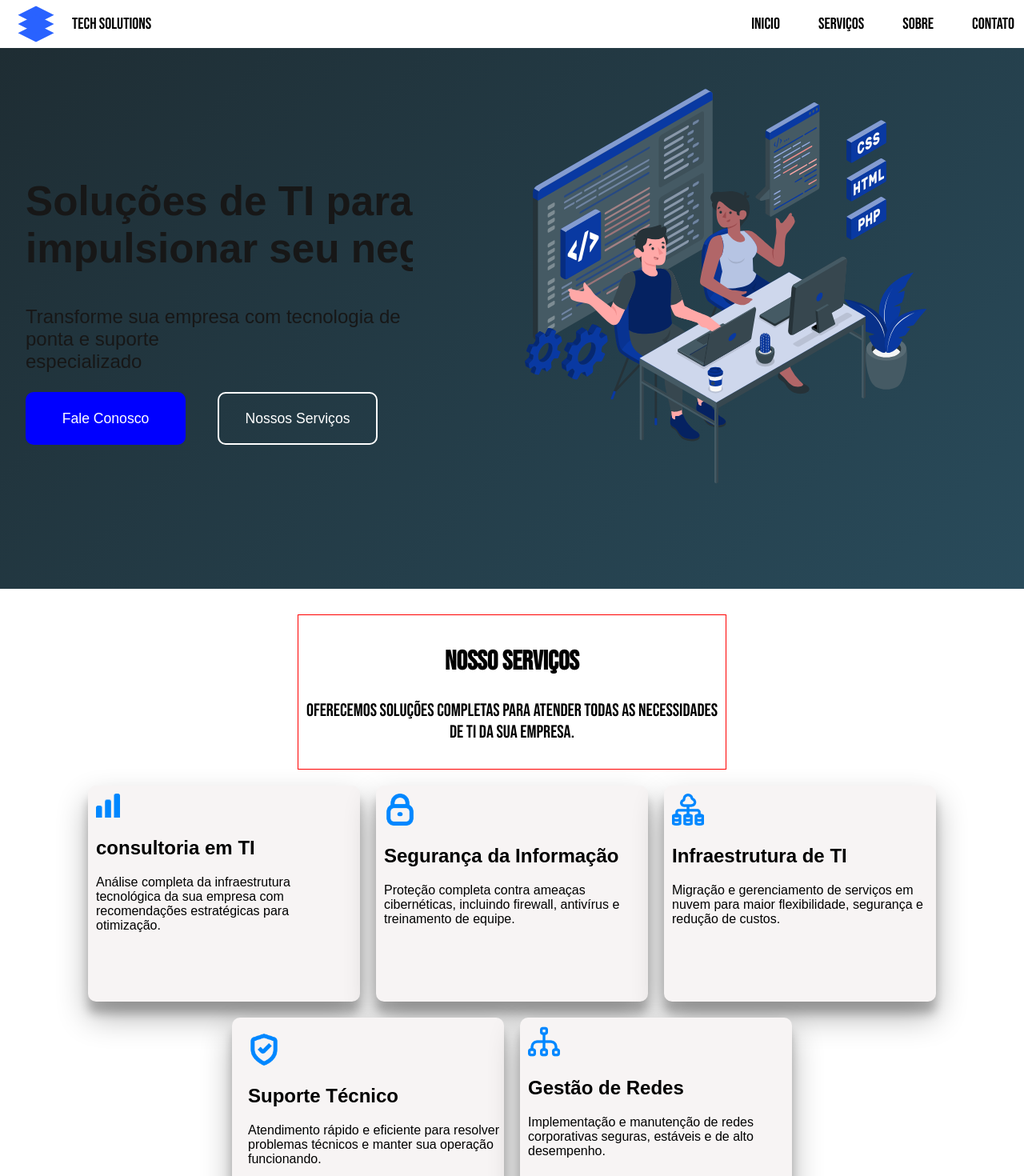
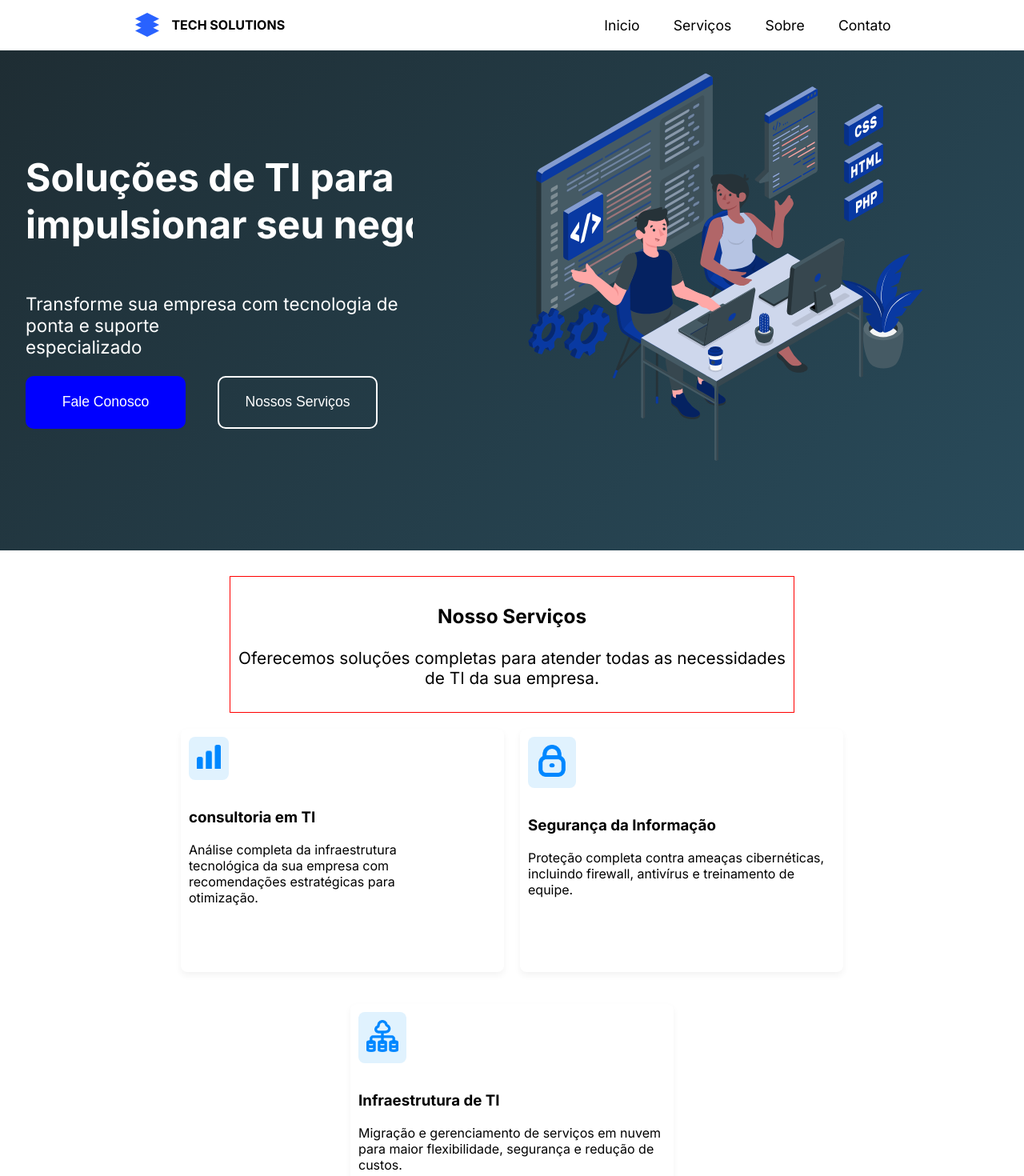
Before and after one commit to renanfranca27/tech, a Next.js app: page / in a window 1280 px wide. Shown: the top 1470 px of the page at 80% size. Built offline with nearby package versions, Linux system fonts and the light colour scheme.

Commit message:
ajuste em cad e menu

```diff
--- a/src/app/layout.js
+++ b/src/app/layout.js
@@ -1,7 +1,7 @@
-import { Roboto } from 'next/font/google'
+import { Inter, Roboto } from 'next/font/google'
 import "./globals.css";
 
-const roboto = Roboto({
+const roboto = Inter({
   weight: '400',
   subsets: ['latin'],
 })
--- a/src/app/page.js
+++ b/src/app/page.js
@@ -9,8 +9,8 @@ export default function Home() {
       {/* Menu com estrutura correta */}
       <div className={styles.menu}>
         <section className={styles.navbar}>
-          <Image src="/icone.svg" alt="Descrição da imagem" width={90} height={60} />
-          TECH SOLUTIONS
+          <Image src="/icone.svg" alt="Descrição da imagem" width={60} height={40} />
+           <h4>TECH SOLUTIONS </h4>
         </section>
         <ul className={styles.menubar}>
           <li>Inicio</li>
@@ -38,7 +38,7 @@ export default function Home() {
 
           {/* Imagem */}
           <section className={styles.heroImage}>
-            <Image src="/programming-amico.svg" alt="Descrição da imagem" width={700} height={550} />
+            <Image src="/programming-amico.svg" alt="Descrição da imagem" width={700} height={540} />
           </section>
         </div>
       </div>
--- a/src/app/page.module.css
+++ b/src/app/page.module.css
@@ -1,5 +1,5 @@
 
-@import url('https://fonts.googleapis.com/css2?family=Arimo:ital,wght@0,400..700;1,400..700&family=Bebas+Neue&family=Lexend:wght@100..900&display=swap');
+@import url('https://fonts.googleapis.com/css2?family=Inter:ital,opsz,wght@0,14..32,100..900;1,14..32,100..900&display=swap');
 :root {
   margin: 0;
   padding: 0;
@@ -13,19 +13,18 @@ body {
 
 /* Menu de navegação */
 .menu {
-  font-size: 20px;
   display: flex;
-  justify-content:space-between;
+  gap: 2.4em !important;
+  justify-content:space-around;
   cursor: pointer;
   align-items: center;
-  color: black;
+  color: rgb(0, 0, 0);
   position: fixed;
   background: white;
   width: 100%;
-   font-family: "Bebas Neue", sans-serif;
-  font-weight: 500;
-  font-style: normal;
+   font-family: "Inter", sans-serif;
 }
+
 .navbar{
 
   align-items: center;
@@ -34,6 +33,8 @@ body {
   justify-content: center;
 }
 .menubar{
+  font-family: "Inter", sans-serif;
+  font-size: 1.1rem;
   margin: 12px;
   list-style: none;
   display: flex;
@@ -43,7 +44,7 @@ body {
 /* Cabeçalho com gradiente */
 .head {
   width: 100%;
-  height: 46rem;
+  height: 43rem;
   background: linear-gradient(135deg, #1E2C32 0%, #294B5B 100%);
   display: flex;
   justify-content: center;
@@ -64,16 +65,20 @@ display: flex;
  flex: 1;
   min-width: 400px;
   flex-shrink: 0;
+  color: white;
+  display: flex;
+  flex-direction: column;
+  font-family: "Inter", sans-serif;
 }
 
 .texto h1 {
-  font-size: 3.2rem;
+  font-size: 3rem;
   overflow: hidden;
   white-space: nowrap; /* CORREÇÃO: text-wrap -> white-space */
 }
 
 .texto p {
-  font-size: 1.5rem;
+  font-size: 1.4rem;
   margin-top: 1rem;
 }
 
--- a/src/components/main/Main.js
+++ b/src/components/main/Main.js
@@ -5,9 +5,9 @@ export default function Main(){
     return(
         <div className="main">
   <div className="TextoMain">
-      <h2>
+      <h3>
         Nosso Serviços
-      </h2>
+      </h3>
       <p>
         Oferecemos soluções completas para atender todas as necessidades <br/> de TI da sua empresa.
       </p>
@@ -23,9 +23,9 @@ export default function Main(){
 
   </div>
   <div className="conteudo">
-  <h2>
+  <h3>
     consultoria em TI
-  </h2>
+  </h3>
 <p>
   Análise completa da infraestrutura<br/> tecnológica da sua empresa com <br/> recomendações estratégicas para<br/> otimização.
 </p>
@@ -46,9 +46,9 @@ export default function Main(){
           />
         </div>
         <div className="conteudo">
-          <h2>
+          <h3>
             Segurança da Informação
-          </h2>
+          </h3>
           <p>
             Proteção completa contra ameaças cibernéticas, incluindo firewall, antivírus e treinamento de equipe.</p>
         </div>
@@ -67,9 +67,9 @@ export default function Main(){
           />
         </div>
         <div className="conteudo">
-          <h2>
+          <h3>
             Infraestrutura de TI
-          </h2>
+          </h3>
           <p>
            Migração e gerenciamento de serviços em nuvem para maior flexibilidade, segurança e redução de custos. </p>
         </div>
@@ -92,9 +92,9 @@ export default function Main(){
           />
         </div>
         <div className="conteudo">
-          <h2>
+          <h3>
             Suporte Técnico
-          </h2>
+          </h3>
           <p>
            Atendimento rápido e eficiente para resolver problemas técnicos e manter sua operação funcionando.
           </p>
@@ -113,9 +113,9 @@ export default function Main(){
           />
         </div>
         <div className="conteudo">
-          <h2>
+          <h3>
             Gestão de Redes
-          </h2>
+          </h3>
           <p>
            Implementação e manutenção de redes corporativas seguras, estáveis e de alto desempenho.
           </p>
--- a/src/components/main/main.css
+++ b/src/components/main/main.css
@@ -7,13 +7,14 @@
   padding: 20px;
 }
 .TextoMain {
-  font-size: 1.4rem;
+  font-size: 1.3rem;
   padding: 10px;
   border: solid 1px red;
-  font-family: "Bebas Neue", sans-serif;
+  font-family: "Inter", sans-serif;
   text-align: center;
   margin-top: 12px;
 }
+
 .container {
   display: flex;
   flex-wrap: wrap;
@@ -31,55 +32,69 @@
   gap: 20px;
 }
 
+.icone{
+
+   background: #e0f2fe;
+  padding: 10px;
+  border-radius: 8px;
+  display: inline-block;
+  margin-bottom: 16px;
+}
+
 .texto1{
   padding: 10px;
-  height: 250px;
-  width: 320px;
-background: rgb(247, 244, 244);
-box-shadow: rgba(0, 0, 0, 0.3) 0px 19px 38px, rgba(0, 0, 0, 0.22) 0px 15px 12px;
-border-radius: 10px;
+  height: 284px;
+  width: 384px;
+background: rgb(255, 255, 255);
+box-shadow: 0 4px 8px rgba(0,0,0,0.05);
+border-radius: 8px;
 margin-top: 20px;
+font-family: "Inter", sans-serif;
 }
 .texto2{
   padding: 10px;
-  height: 250px;
-  width: 320px;
-  background: rgb(247, 244, 244);
-box-shadow: rgba(0, 0, 0, 0.3) 0px 19px 38px, rgba(0, 0, 0, 0.22) 0px 15px 12px;
-border-radius: 10px;
+  height: 284px;
+  width: 384px;
+  background: rgb(255, 255, 255);
+box-shadow: 0 4px 8px rgba(0,0,0,0.05);
+border-radius: 8px;
 margin-top: 20px;
+font-family: "Inter", sans-serif;
 
 }
 .infraestrutura{
   padding: 10px;
-  height: 250px;
-  width: 320px;
-  background: rgb(247, 244, 244);
-box-shadow: rgba(0, 0, 0, 0.3) 0px 19px 38px, rgba(0, 0, 0, 0.22) 0px 15px 12px;
-border-radius: 10px;
+  height: 284px;
+  width: 384px;
+  background: rgb(255, 255, 255);
+box-shadow: 0 4px 8px rgba(0,0,0,0.05);
+border-radius: 8px;
   margin-top: 20px;
+  font-family: "Inter", sans-serif;
 }
 .suporte-tecnico{
   padding: 10px;
-  height: 250px;
-  width: 320px;
-  background: rgb(247, 244, 244);
-box-shadow: rgba(0, 0, 0, 0.3) 0px 19px 38px, rgba(0, 0, 0, 0.22) 0px 15px 12px;
-border-radius: 10px;
+  height: 284px;
+  width: 384px;
+  background: rgb(255, 255, 255);
+box-shadow: 0 4px 8px rgba(0,0,0,0.05);
+border-radius: 8px;
   margin-top: 20px;
+  font-family: "Inter", sans-serif;
 }
 .texto4{
   padding: 10px;
-  height: 250px;
-  width: 320px;
+  height: 284px;
+  width: 384px;
 }
 .GestaodeRedes{
 
   padding: 10px;
-  height: 250px;
-  width: 320px;
-  background: rgb(247, 244, 244);
-box-shadow: rgba(0, 0, 0, 0.3) 0px 19px 38px, rgba(0, 0, 0, 0.22) 0px 15px 12px;
-border-radius: 10px;
+  height: 284px;
+  width: 384px;
+  background: rgb(255, 255, 255);
+box-shadow: 0 4px 8px rgba(0,0,0,0.05);
+border-radius: 8px;
   margin-top: 20px;
+  font-family: "Inter", sans-serif;
 }
```
